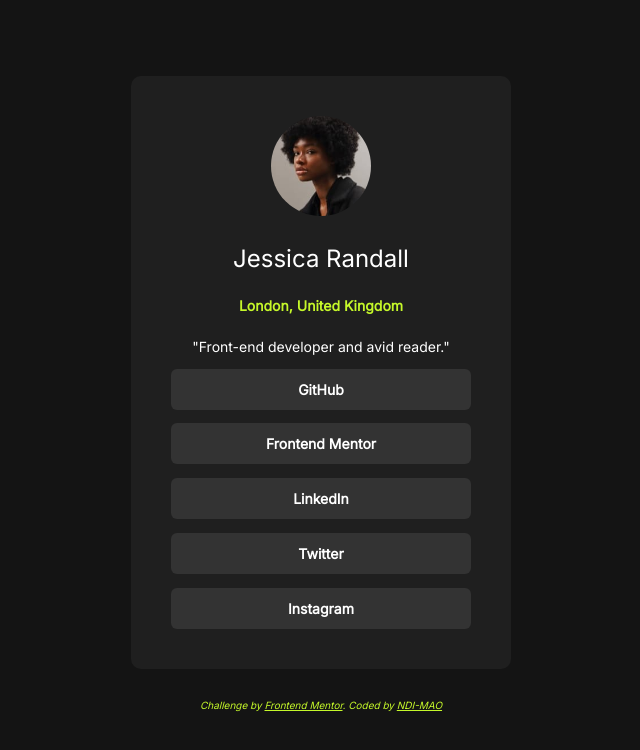
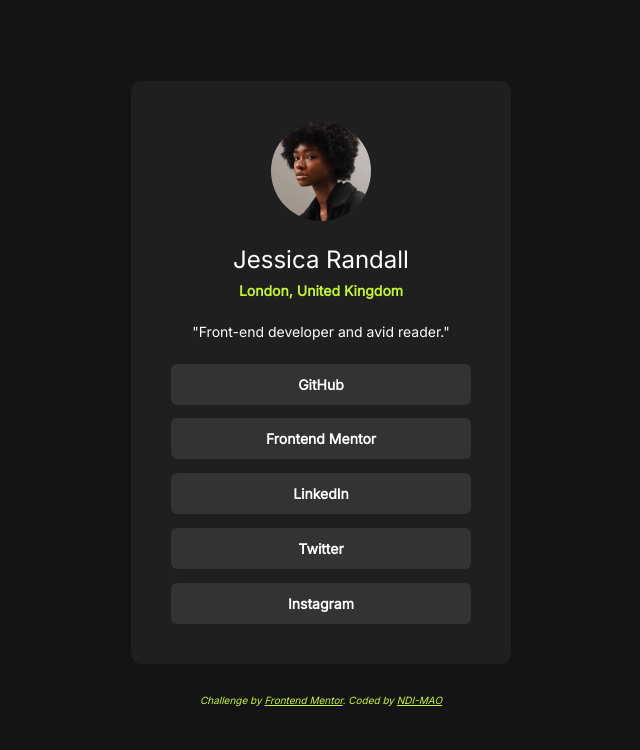
Before and after one commit to NDI-MAO/social-links-profile-main, a plain HTML site: page index.html in a window 1280 px wide. Shown: the whole page, without its empty margins (319-959 px from the left). Drawn offline with Linux system fonts and the light colour scheme.

Commit message:
adjusted size on thename and location

```diff
--- a/style.css
+++ b/style.css
@@ -26,23 +26,25 @@ img {
     align-items: center;
     max-width: 100px;
 
-
 }
 
 #name {
     font-weight: 400;
     font-size: 24px;
+    margin: 0%;
+    margin-top: 20px;
 }
 
 #Location {
     font-size: 14px;
     font-weight: bolder;
     color: hsl(75, 94%, 57%);
+    margin: 8px;
 }
 
 #position {
     font-size: 14px;
-    padding-top: 10px;
+    padding: 10px;
 }
 
 .reference {
```
